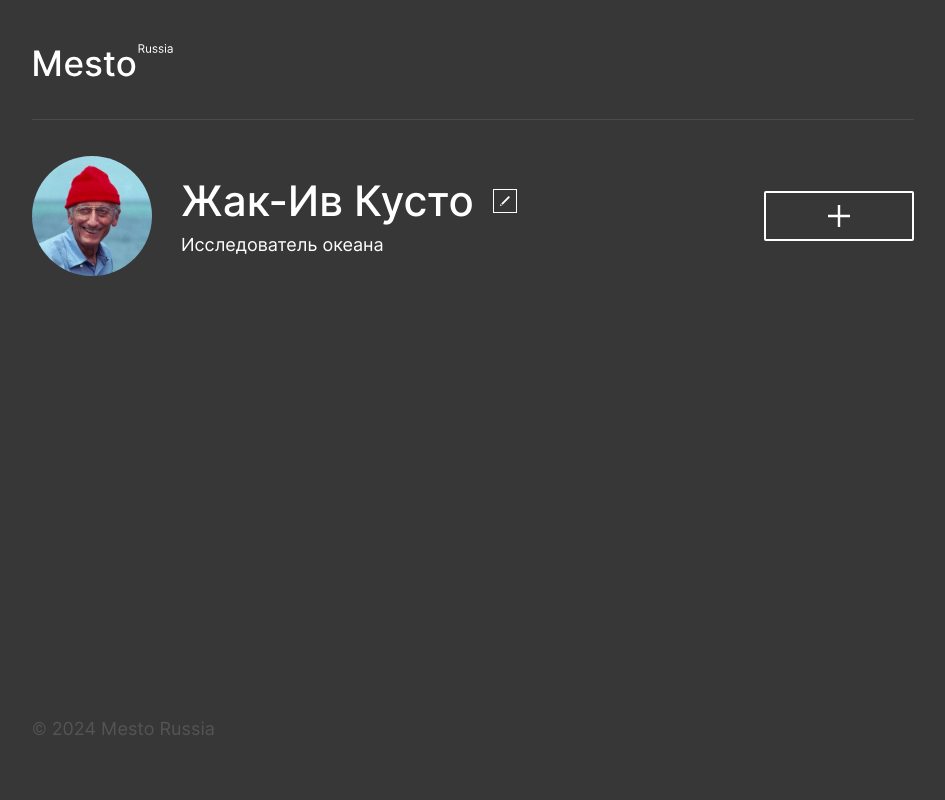
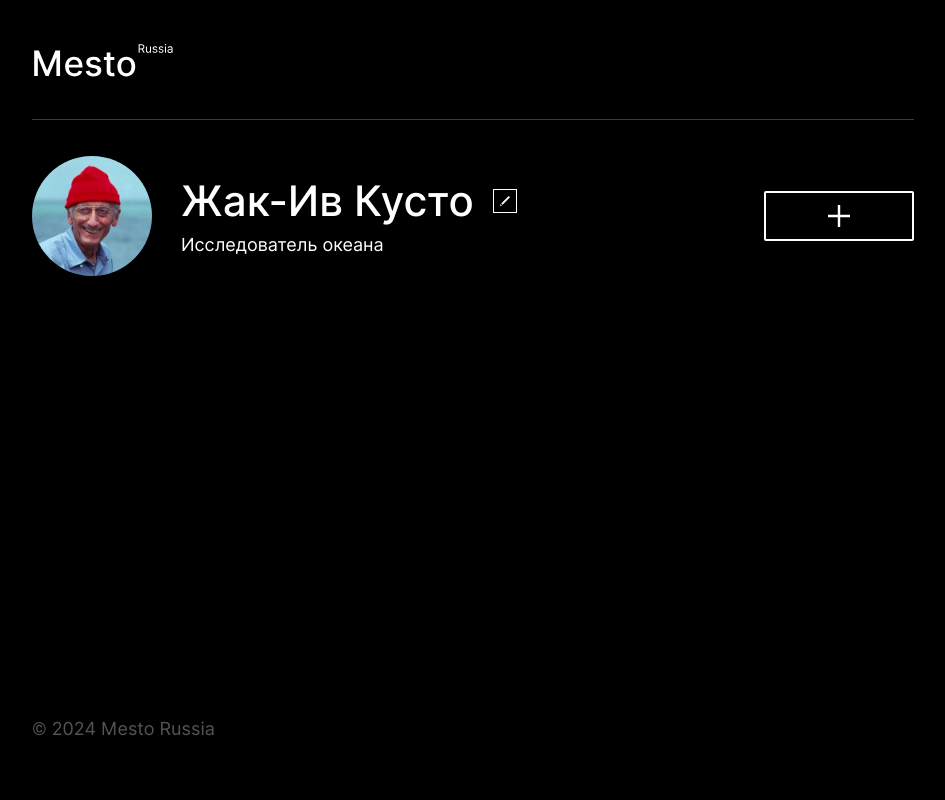
Before and after one commit to KonstantinSimusev/mesto-project-ff, a website built with webpack: page src/index.html in a window 1280 px wide. Shown: the whole page, without its empty margins (167-1112 px from the left). Built offline with nearby package versions, Linux system fonts and the light colour scheme.

Commit message:
bugfix_009: build

```diff
--- a/src/blocks/page/__content/page__content.css
+++ b/src/blocks/page/__content/page__content.css
@@ -1,5 +1,5 @@
 .page__content {
-  background-color: rgb(55, 55, 55);
+  background-color: black;
   min-height: 100vh;
   -webkit-font-smoothing: antialiased;
   -moz-osx-font-smoothing: grayscale;
```
